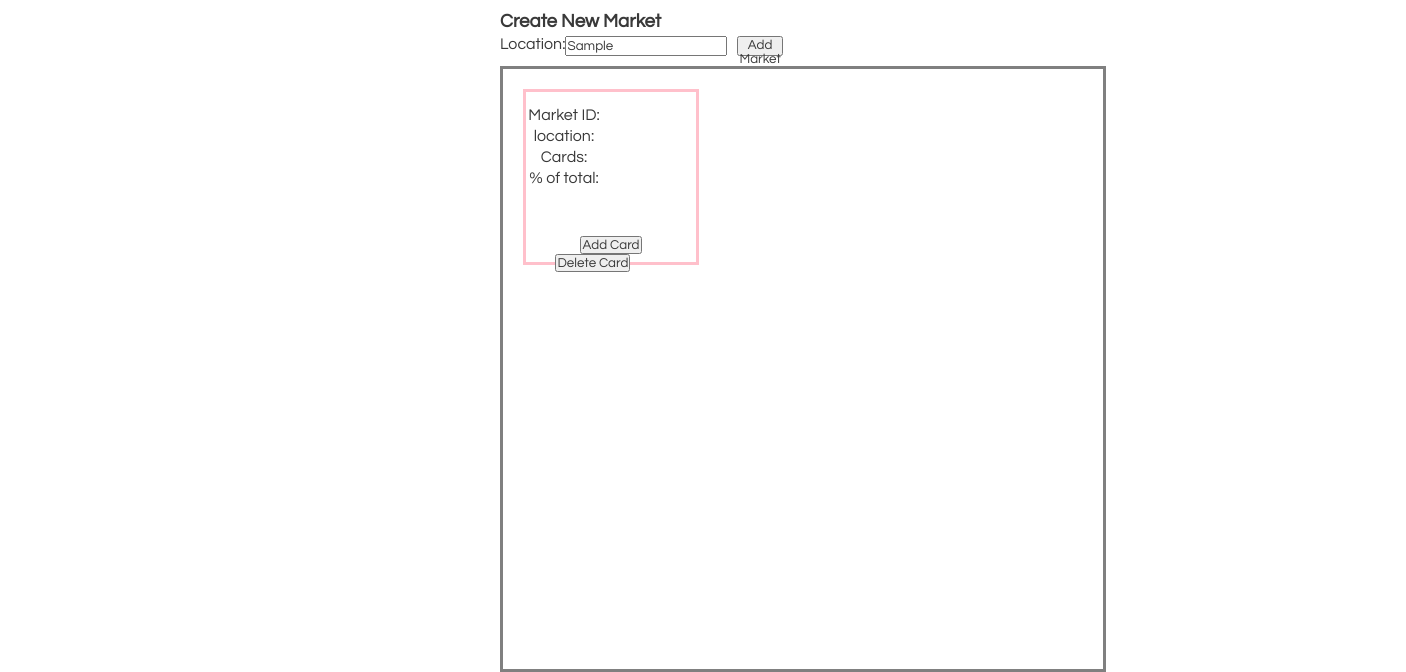
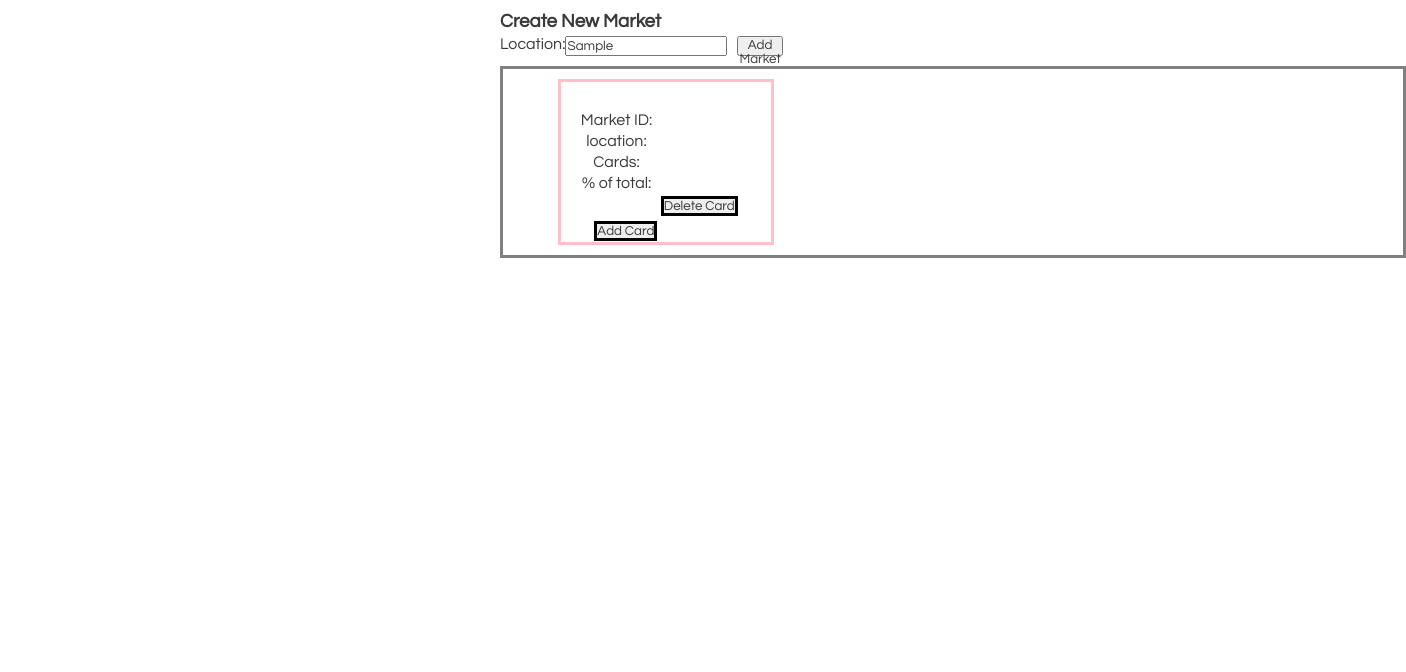
Before and after one commit to Joshua-Wright76/Vanilla-Radon, a website: page index.html in a window 1280 px wide. Both pictures are taken after typing "Sample" into the empty fields and a click on the button "Add Market". Shown: the part 235-907 px from the top of the page, 1406 px wide, since content can reach past the window. After the commit the page ends 800 px from the top, so only its background shows below. Drawn offline with Linux system fonts and the light colour scheme.

Commit message:
megamarkets-demo

```diff
--- a/index.html
+++ b/index.html
@@ -19,8 +19,8 @@
          <button id="create-location" type="button" onclick="createNewLocation();">Add Market</button>
        </form>
       </div>
+       <!-- <input id="create-location" type="button" onclick="createNewLocation();"/>  -->
       <div id="markets-container">
-       <div id ="market-list">
         <template id="marketcard-temp">
           <div id="marketcard-container">
             <ul>
@@ -37,7 +37,6 @@
          </template>
        </div>
      </div>
-   </div>
     <script type="text/javascript" src="index.js"> </script>
   </body>
 </html>
--- a/index.js
+++ b/index.js
@@ -3,11 +3,17 @@
 
 //template for market card
 const template = document.querySelector("#marketcard-temp")
+
 const locationTemplate = document.importNode(template.content, true);
+
+
 console.log(locationTemplate)
 
 //Button to add new location, creates new card and updates. On click the event is dispatched to a reducer.
-const createNewLocation = () => document.getElementById("market-list").appendChild(locationTemplate);
+const createNewLocation = () => {
+  const locationTemplate = document.importNode(template.content, true);
+document.getElementById("markets-container").appendChild(locationTemplate);
+}
 
 const addMarketCard = () => console.log('Here from addMarket')
 
--- a/styles.css
+++ b/styles.css
@@ -25,8 +25,8 @@ ul {
 
 li {
   position: relative;
-  margin: 5px;
-  margin-bottom: 0;
+  margin: 0px 5px 5px 0;
+  /* margin-bottom: 0; */
   right: 47px;
 }
 
@@ -44,9 +44,14 @@ h3 {
   margin-bottom: 5px;
 }
 
-#marketcard-container button {
-  display: flex;
+#btns button {
+  border: solid;
+  border-color: black;
+  display: inline-block;
   flex-direction: row;
+  margin: 0;
+  padding: 0;
+
 }
 
 #market-counts{
@@ -54,7 +59,7 @@ h3 {
   border: solid;
   border-color: grey;
   top: 80px;
-  width: 600px;
+  width: 900px;
   height: 80px;
 }
 
@@ -101,19 +106,23 @@ h3 {
 
 #markets-container{
   position: relative;
+  display: flex;
+  flex-wrap: wrap;
   border: solid;
   border-color:grey;
   text-align: center;
   top: 100px;
-  width: 600px;
-  height: 600px;
+  width: 900px;
+  height: 100%;
 }
 
 #marketcard-container {
-  margin: 20px;
-  padding: 10px;
+  margin: 10px 0px 10px 55px;
+  /* margin-left: 50px; */
+  padding: 30px;
   border: solid;
+  left: 60px;
   border-color: pink;
-  height: 150px;
+  height: 100px;
   width: 150px;
 }
```
Lines whose indentation alone changed are shown as unchanged.
